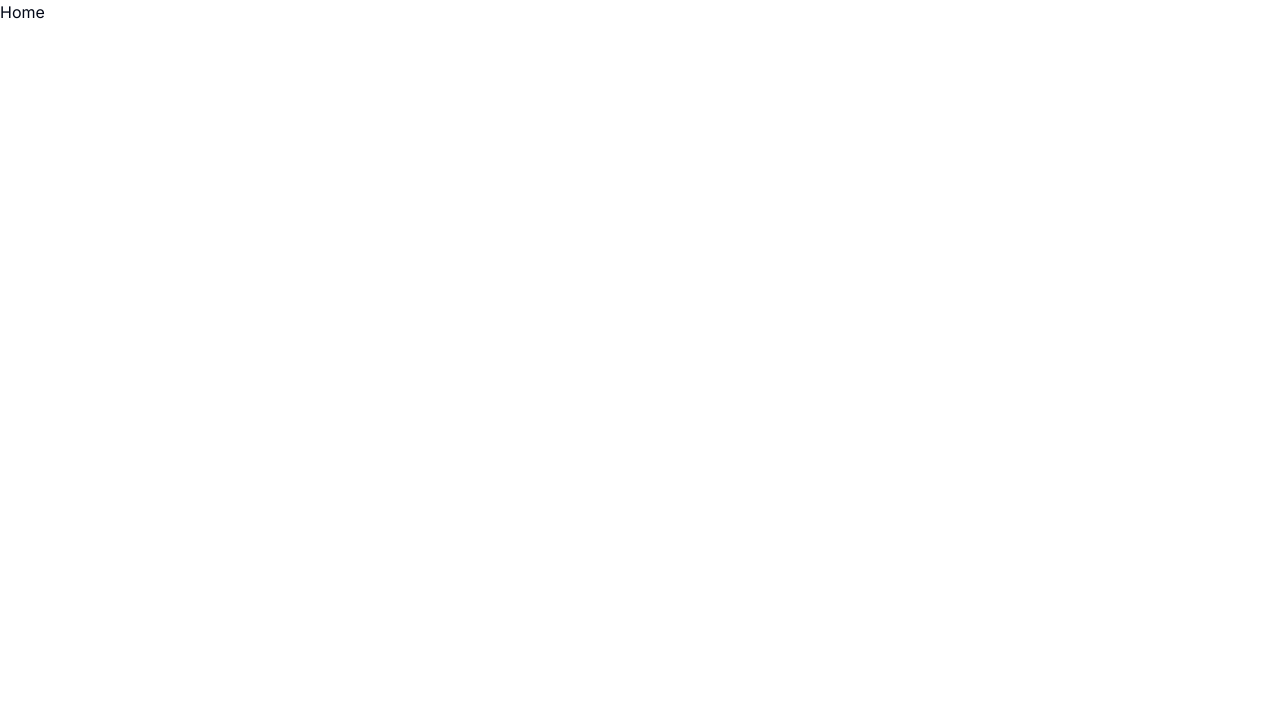
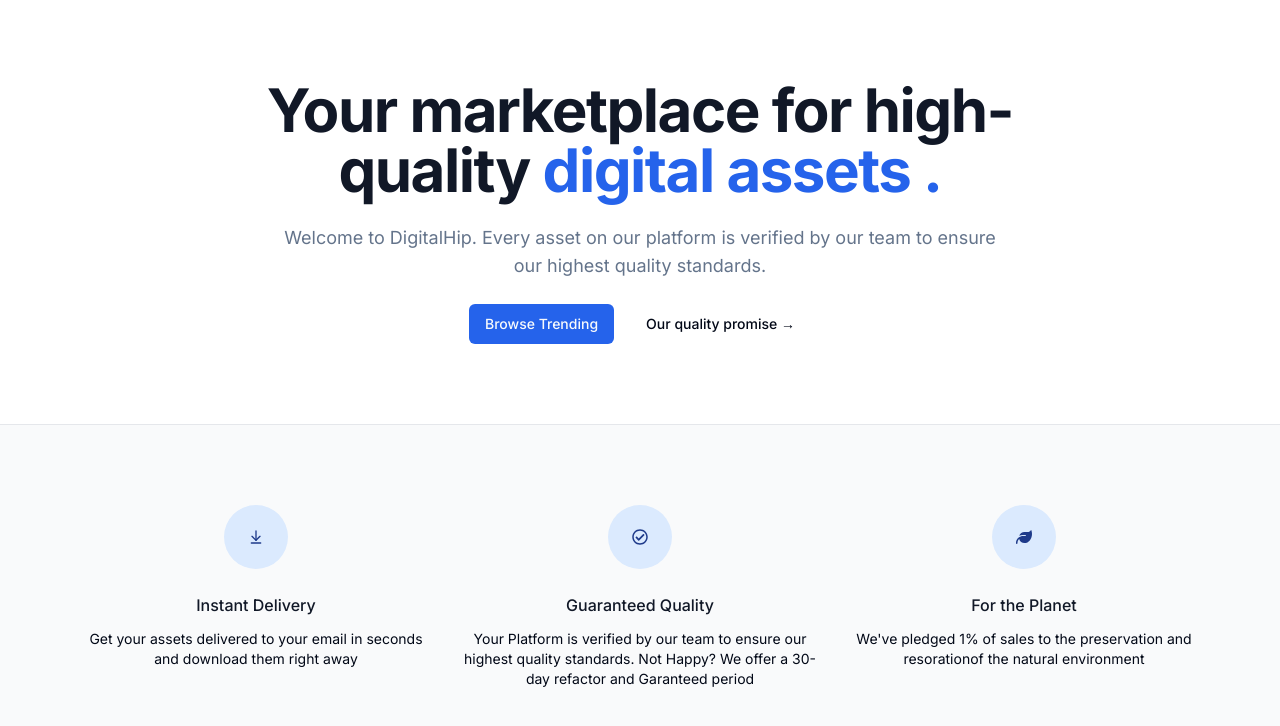
Before and after one commit to hasan814/DigitalHip, a Next.js app: page / in a window 1280 px wide. Shown: the top 726 px of the page. Built offline with nearby package versions, Linux system fonts and the light colour scheme.

Commit message:
Added Hero Section

```diff
--- a/package.json
+++ b/package.json
@@ -9,6 +9,7 @@
     "lint": "next lint"
   },
   "dependencies": {
+    "@radix-ui/react-slot": "^1.0.2",
     "axios": "^1.7.1",
     "bcryptjs": "^2.4.3",
     "class-variance-authority": "^0.7.0",
--- a/src/app/globals.css
+++ b/src/app/globals.css
@@ -6,63 +6,46 @@
   :root {
     --background: 0 0% 100%;
     --foreground: 222.2 84% 4.9%;
-
     --card: 0 0% 100%;
     --card-foreground: 222.2 84% 4.9%;
-
     --popover: 0 0% 100%;
     --popover-foreground: 222.2 84% 4.9%;
-
-    --primary: 222.2 47.4% 11.2%;
+    --primary: 221.2 83.2% 53.3%;
     --primary-foreground: 210 40% 98%;
-
     --secondary: 210 40% 96.1%;
     --secondary-foreground: 222.2 47.4% 11.2%;
-
     --muted: 210 40% 96.1%;
     --muted-foreground: 215.4 16.3% 46.9%;
-
     --accent: 210 40% 96.1%;
     --accent-foreground: 222.2 47.4% 11.2%;
-
     --destructive: 0 84.2% 60.2%;
     --destructive-foreground: 210 40% 98%;
-
     --border: 214.3 31.8% 91.4%;
     --input: 214.3 31.8% 91.4%;
-    --ring: 222.2 84% 4.9%;
-
+    --ring: 221.2 83.2% 53.3%;
     --radius: 0.5rem;
   }
 
   .dark {
     --background: 222.2 84% 4.9%;
     --foreground: 210 40% 98%;
-
     --card: 222.2 84% 4.9%;
     --card-foreground: 210 40% 98%;
-
     --popover: 222.2 84% 4.9%;
     --popover-foreground: 210 40% 98%;
-
-    --primary: 210 40% 98%;
+    --primary: 217.2 91.2% 59.8%;
     --primary-foreground: 222.2 47.4% 11.2%;
-
     --secondary: 217.2 32.6% 17.5%;
     --secondary-foreground: 210 40% 98%;
-
     --muted: 217.2 32.6% 17.5%;
     --muted-foreground: 215 20.2% 65.1%;
-
     --accent: 217.2 32.6% 17.5%;
     --accent-foreground: 210 40% 98%;
-
     --destructive: 0 62.8% 30.6%;
     --destructive-foreground: 210 40% 98%;
-
     --border: 217.2 32.6% 17.5%;
     --input: 217.2 32.6% 17.5%;
-    --ring: 212.7 26.8% 83.9%;
+    --ring: 224.3 76.3% 48%;
   }
 }
 
--- a/src/app/page.tsx
+++ b/src/app/page.tsx
@@ -1,5 +1,60 @@
+import { Button, buttonVariants } from "@/components/ui/button";
+import { v4 as uuidv4 } from "uuid";
+import MaxWidthWrapper from "@/components/templates/MaxWidthWrapper";
+import Link from "next/link";
+import { perks } from "@/utils/helper";
+
 const Home = () => {
-  return <div>Home</div>;
+  return (
+    <>
+      <MaxWidthWrapper>
+        <div className="py-20 mx-auto text-center flex flex-col items-center max-w-3xl">
+          <h1 className="text-4xl font-bold tracking-tight text-gray-900 sm:text-6xl">
+            Your marketplace for high-quality{" "}
+            <span className="text-blue-600">digital assets .</span>
+          </h1>
+          <p className="mt-6 text-lg max-w-prose text-muted-foreground">
+            Welcome to DigitalHip. Every asset on our platform is verified by
+            our team to ensure our highest quality standards.
+          </p>
+          <div className="flex flex-col sm:flex-row gap-4 mt-6">
+            <Link href={""} className={buttonVariants()}>
+              Browse Trending
+            </Link>
+            <Button variant="ghost">Our quality promise &rarr;</Button>
+          </div>
+        </div>
+
+        {/* TODO: List products */}
+      </MaxWidthWrapper>
+      <section className="border-t border-gray-200 bg-gray-50">
+        <MaxWidthWrapper className="py-20">
+          <div className="grid grid-cols-1 gap-y-12 sm:grid-cols-2 sm:gap-x-6 lg:grid-cols-3 lg:gap-x-8 lg:gap-y-0">
+            {perks.map((perk) => (
+              <div
+                className="text-center md:flex md:items-start md:text-left lg:block lg:text-center "
+                key={uuidv4()}
+              >
+                <div className="md:flex-shrink-0 flex justify-center">
+                  <div className="h-16 w-16 flex items-center justify-center rounded-full bg-blue-100 text-blue-900">
+                    {perk.Icon}
+                  </div>
+                </div>
+                <div className="mt-6 md:ml-4 md:mt-0 lg:ml-0 lg:mt-6">
+                  <h3 className="text-base font-medium text-gray-900">
+                    {perk.name}
+                  </h3>
+                  <p className="mt-3 text-sm text-muted-foreground`">
+                    {perk.description}
+                  </p>
+                </div>
+              </div>
+            ))}
+          </div>
+        </MaxWidthWrapper>
+      </section>
+    </>
+  );
 };
 
 export default Home;
--- /dev/null
+++ b/src/components/templates/MaxWidthWrapper.tsx
@@ -0,0 +1,23 @@
+import { cn } from "@/lib/utils";
+import React, { ReactNode } from "react";
+
+const MaxWidthWrapper = ({
+  children,
+  className,
+}: {
+  children: ReactNode;
+  className?: string;
+}) => {
+  return (
+    <div
+      className={cn(
+        "mx-auto w-full max-w-screen-xl px-2.5 md:px-20",
+        className
+      )}
+    >
+      {children}
+    </div>
+  );
+};
+
+export default MaxWidthWrapper;
--- /dev/null
+++ b/src/components/ui/button.tsx
@@ -0,0 +1,56 @@
+import * as React from "react"
+import { Slot } from "@radix-ui/react-slot"
+import { cva, type VariantProps } from "class-variance-authority"
+
+import { cn } from "@/lib/utils"
+
+const buttonVariants = cva(
+  "inline-flex items-center justify-center whitespace-nowrap rounded-md text-sm font-medium ring-offset-background transition-colors focus-visible:outline-none focus-visible:ring-2 focus-visible:ring-ring focus-visible:ring-offset-2 disabled:pointer-events-none disabled:opacity-50",
+  {
+    variants: {
+      variant: {
+        default: "bg-primary text-primary-foreground hover:bg-primary/90",
+        destructive:
+          "bg-destructive text-destructive-foreground hover:bg-destructive/90",
+        outline:
+          "border border-input bg-background hover:bg-accent hover:text-accent-foreground",
+        secondary:
+          "bg-secondary text-secondary-foreground hover:bg-secondary/80",
+        ghost: "hover:bg-accent hover:text-accent-foreground",
+        link: "text-primary underline-offset-4 hover:underline",
+      },
+      size: {
+        default: "h-10 px-4 py-2",
+        sm: "h-9 rounded-md px-3",
+        lg: "h-11 rounded-md px-8",
+        icon: "h-10 w-10",
+      },
+    },
+    defaultVariants: {
+      variant: "default",
+      size: "default",
+    },
+  }
+)
+
+export interface ButtonProps
+  extends React.ButtonHTMLAttributes<HTMLButtonElement>,
+    VariantProps<typeof buttonVariants> {
+  asChild?: boolean
+}
+
+const Button = React.forwardRef<HTMLButtonElement, ButtonProps>(
+  ({ className, variant, size, asChild = false, ...props }, ref) => {
+    const Comp = asChild ? Slot : "button"
+    return (
+      <Comp
+        className={cn(buttonVariants({ variant, size, className }))}
+        ref={ref}
+        {...props}
+      />
+    )
+  }
+)
+Button.displayName = "Button"
+
+export { Button, buttonVariants }
--- /dev/null
+++ b/src/utils/helper.js
@@ -0,0 +1,24 @@
+import { LuArrowDownToLine } from "react-icons/lu";
+import { FaRegCheckCircle } from "react-icons/fa";
+import { FaLeaf } from "react-icons/fa6";
+
+export const perks = [
+  {
+    name: "Instant Delivery",
+    Icon: <LuArrowDownToLine />,
+    description:
+      "Get your assets delivered to your email in seconds and download them right away",
+  },
+  {
+    name: "Guaranteed Quality",
+    Icon: <FaRegCheckCircle />,
+    description:
+      "Your Platform is verified by our team to ensure our highest quality standards. Not Happy? We offer a 30-day refactor and Garanteed period",
+  },
+  {
+    name: "For the Planet",
+    Icon: <FaLeaf />,
+    description:
+      "We've pledged 1% of sales to the preservation and resorationof the natural environment",
+  },
+];
```
Also changed, not shown: 1 other file (tests, documents, lock files or other folders).
